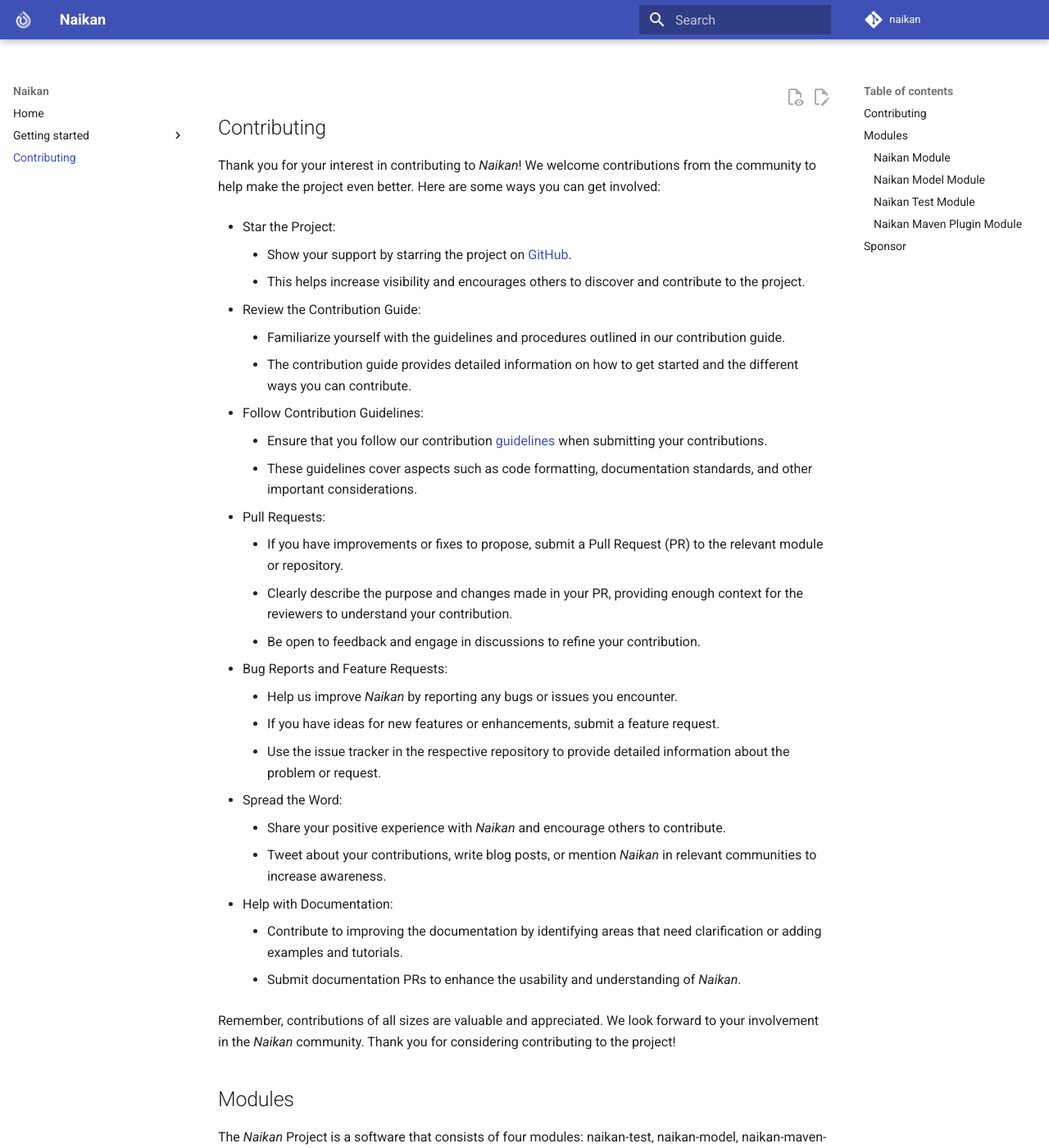
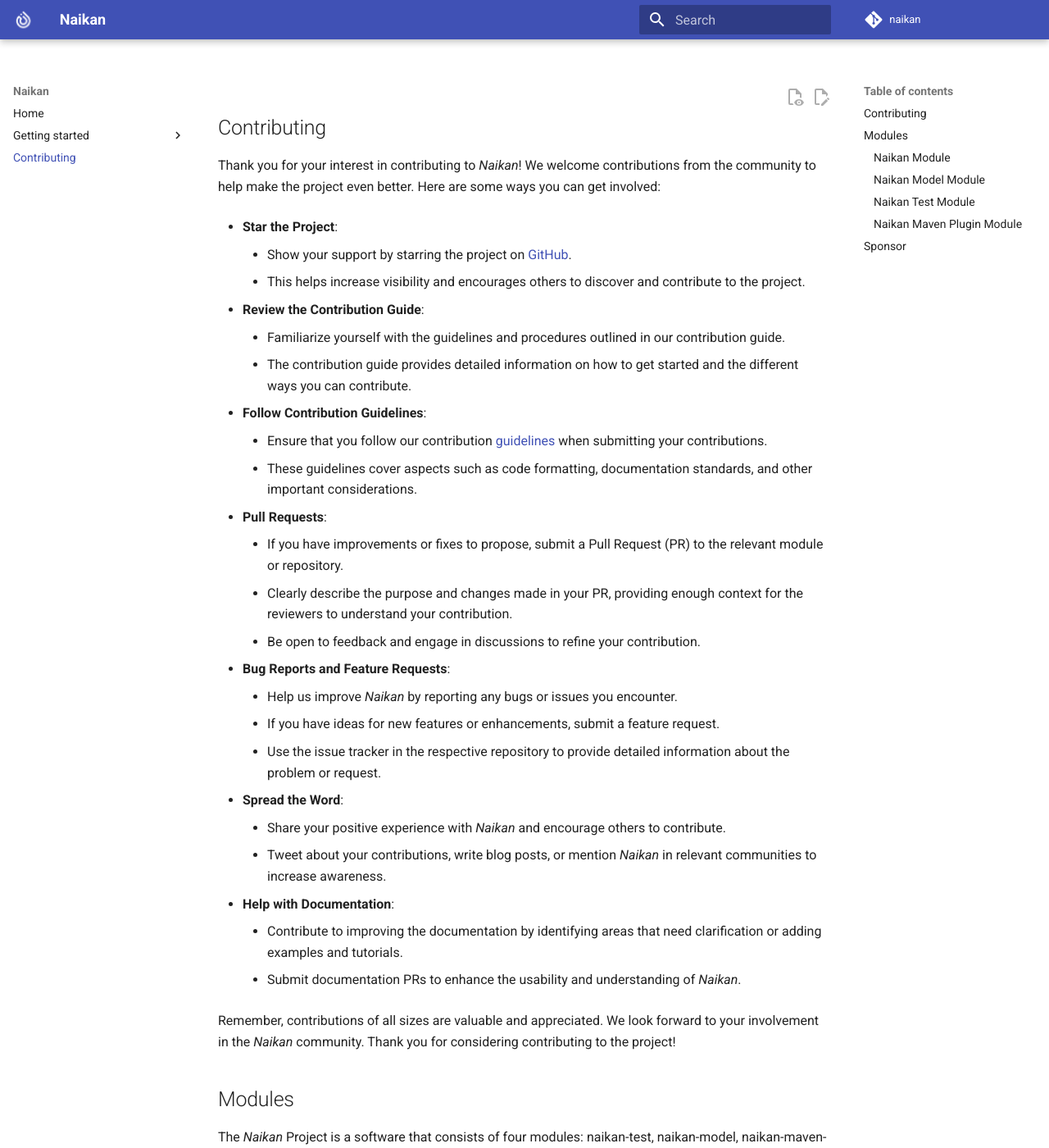
Before and after one commit to enofex/naikan, an MkDocs documentation site: the page built from docs/contributing.md, in a window 1280 px wide and 1400 px high. Shown: the whole window at 82% size. Built offline with MkDocs 1.6.1 and Material for MkDocs 9.7.7, drawn with Linux system fonts in a browser that asks for light colours; emoji names are drawn with the system emoji font; comment, search, counter and statistics services are not loaded.

```diff
--- a/docs/contributing.md
+++ b/docs/contributing.md
@@ -3,21 +3,21 @@
 Thank you for your interest in contributing to *Naikan*! We welcome contributions from the community
 to help make the project even better. Here are some ways you can get involved:
 
-* Star the Project:
+* **Star the Project**:
 
     - Show your support by starring the project
       on [GitHub](https://github.com/enofex/naikan).
     - This helps increase visibility and encourages others to discover and contribute to the
       project.
 
-* Review the Contribution Guide:
+* **Review the Contribution Guide**:
 
     - Familiarize yourself with the guidelines and procedures outlined in our contribution guide.
     - The contribution guide provides detailed information on how to get started and the different
       ways
       you can contribute.
 
-* Follow Contribution Guidelines:
+* **Follow Contribution Guidelines**:
 
     - Ensure that you follow our
       contribution [guidelines](https://github.com/enofex/naikan/blob/main/CONTRIBUTING.md)
@@ -25,34 +25,31 @@ to help make the project even better. Here are some ways you can get involved:
     - These guidelines cover aspects such as code formatting, documentation standards, and other
       important considerations.
 
-* Pull Requests:
+* **Pull Requests**:
 
     - If you have improvements or fixes to propose, submit a Pull Request (PR) to the relevant
-      module or
-      repository.
+      module or repository.
     - Clearly describe the purpose and changes made in your PR, providing enough context for the
       reviewers to understand your contribution.
     - Be open to feedback and engage in discussions to refine your contribution.
 
-* Bug Reports and Feature Requests:
+* **Bug Reports and Feature Requests**:
 
     - Help us improve *Naikan* by reporting any bugs or issues you encounter.
     - If you have ideas for new features or enhancements, submit a feature request.
     - Use the issue tracker in the respective repository to provide detailed information about the
       problem or request.
 
-* Spread the Word:
+* **Spread the Word**:
 
     - Share your positive experience with *Naikan* and encourage others to contribute.
     - Tweet about your contributions, write blog posts, or mention *Naikan* in relevant communities
-      to
-      increase awareness.
+      to increase awareness.
 
-* Help with Documentation:
+* **Help with Documentation**:
 
     - Contribute to improving the documentation by identifying areas that need clarification or
-      adding
-      examples and tutorials.
+      adding examples and tutorials.
     - Submit documentation PRs to enhance the usability and understanding of *Naikan*.
 
 Remember, contributions of all sizes are valuable and appreciated. We look forward to your
```
